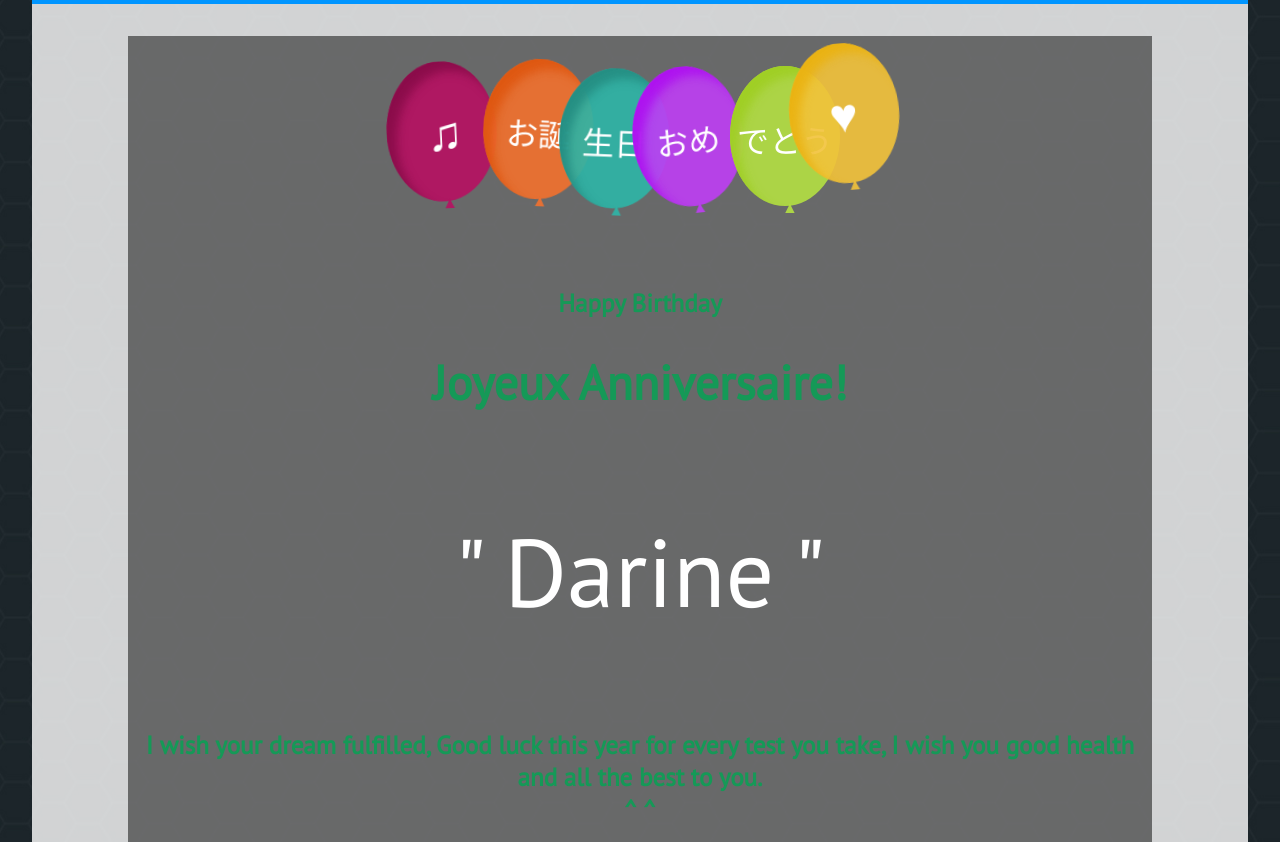
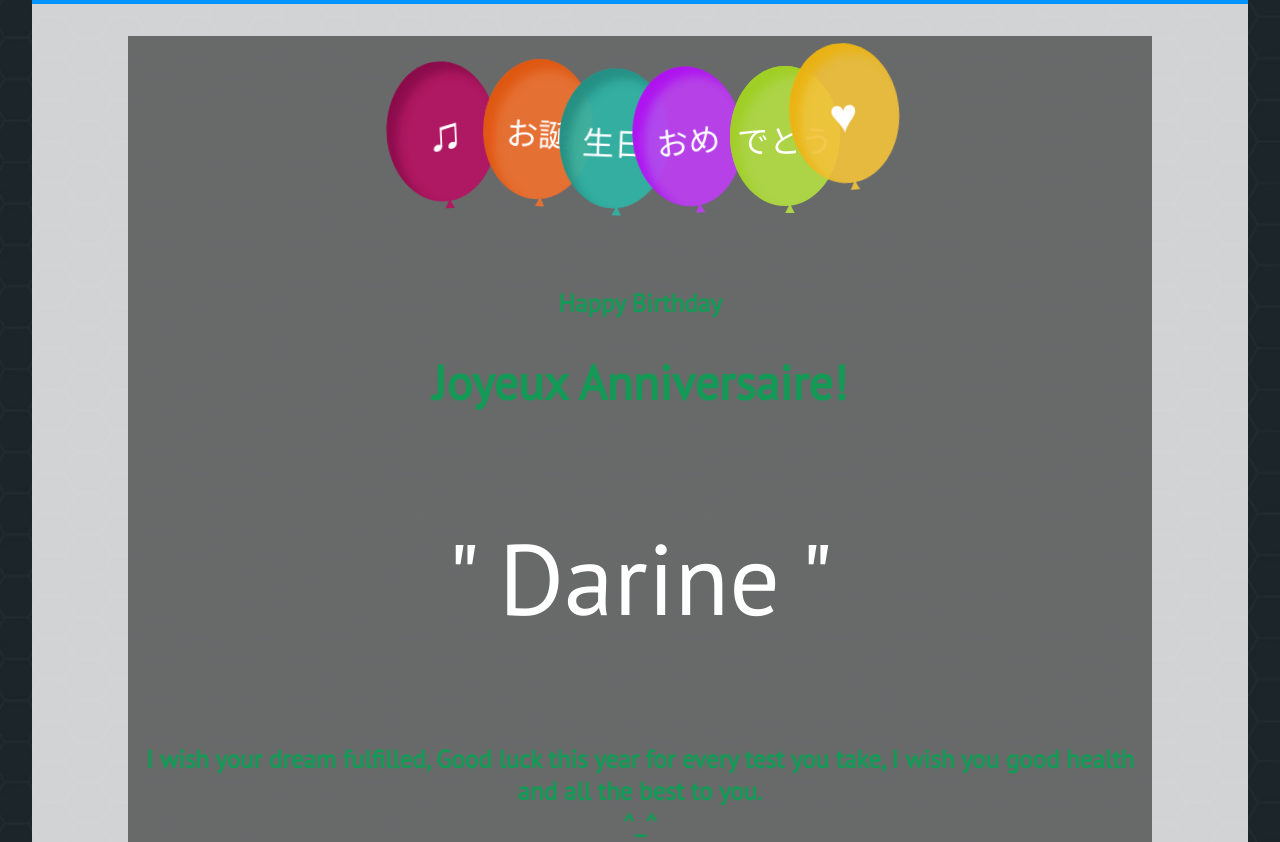
Before and after one commit to YusatsuNao/YusatsuNao.github.io, a plain HTML site: page file/friend/birthday.html in a window 1280 px wide. Shown: the top 842 px of the page. Drawn offline with Linux system fonts and the light colour scheme; files that its build step writes are made by us from their sources; files whose address does not match are found by name; a web font is replaced by a local one.

Commit message:
Repository : Official Site Update #91

```diff
--- a/file/friend/birthday.html
+++ b/file/friend/birthday.html
@@ -284,7 +284,7 @@
                 top: 200px;
                 text-align: center;
                 color: #33b5e5;
-                font-size: 6em;
+                font-size: 100px;
             }
             h2 {
                 position: relative;
@@ -434,7 +434,7 @@
                     <h2>Joyeux Anniversaire!</h2>
                     <h3>" Darine "</h3>
                     <h1>I wish your dream fulfilled, Good luck this year for every test you take, I wish you good health and all the best to you.
-                    <br/>^ ^</h1>
+                    <br/>^_^</h1>
                 <script>
                     if (document.location.search.match(/type=embed/gi)) {
                         window.parent.postMessage('resize', "*");
```
